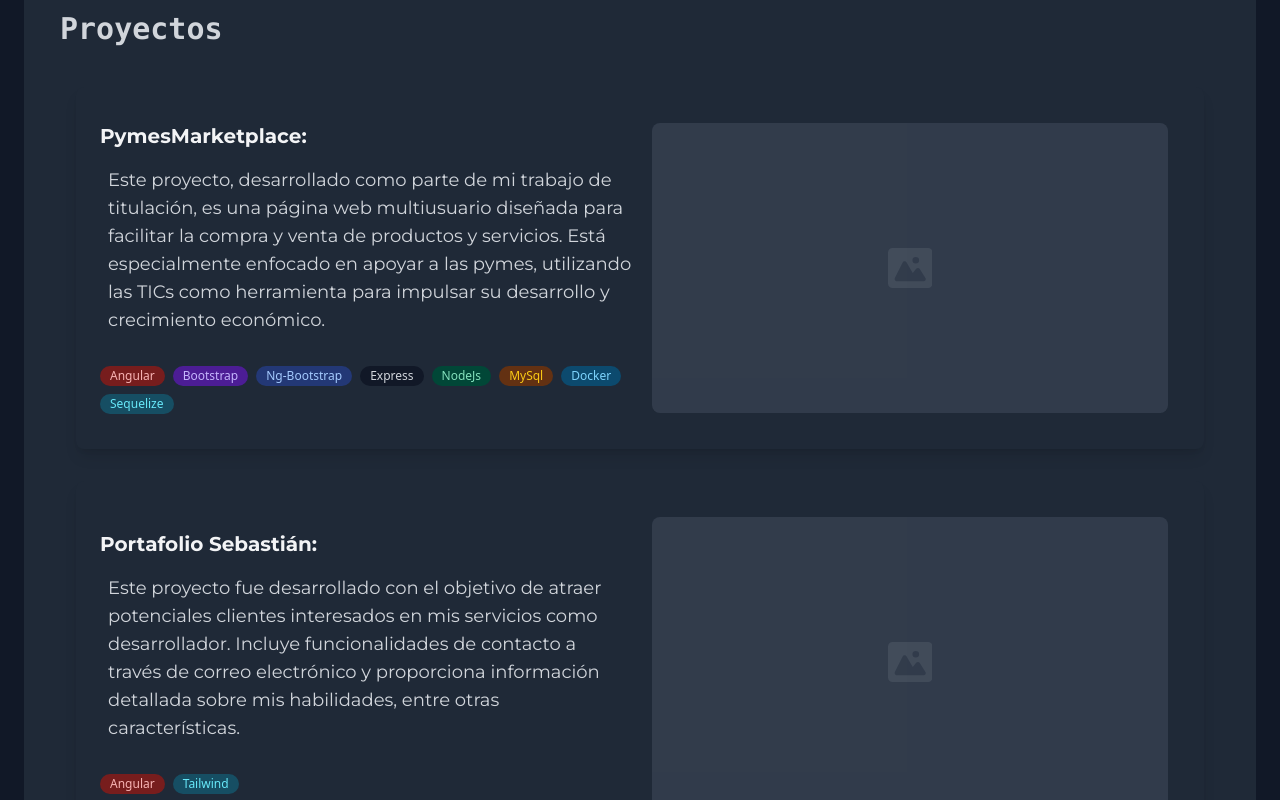
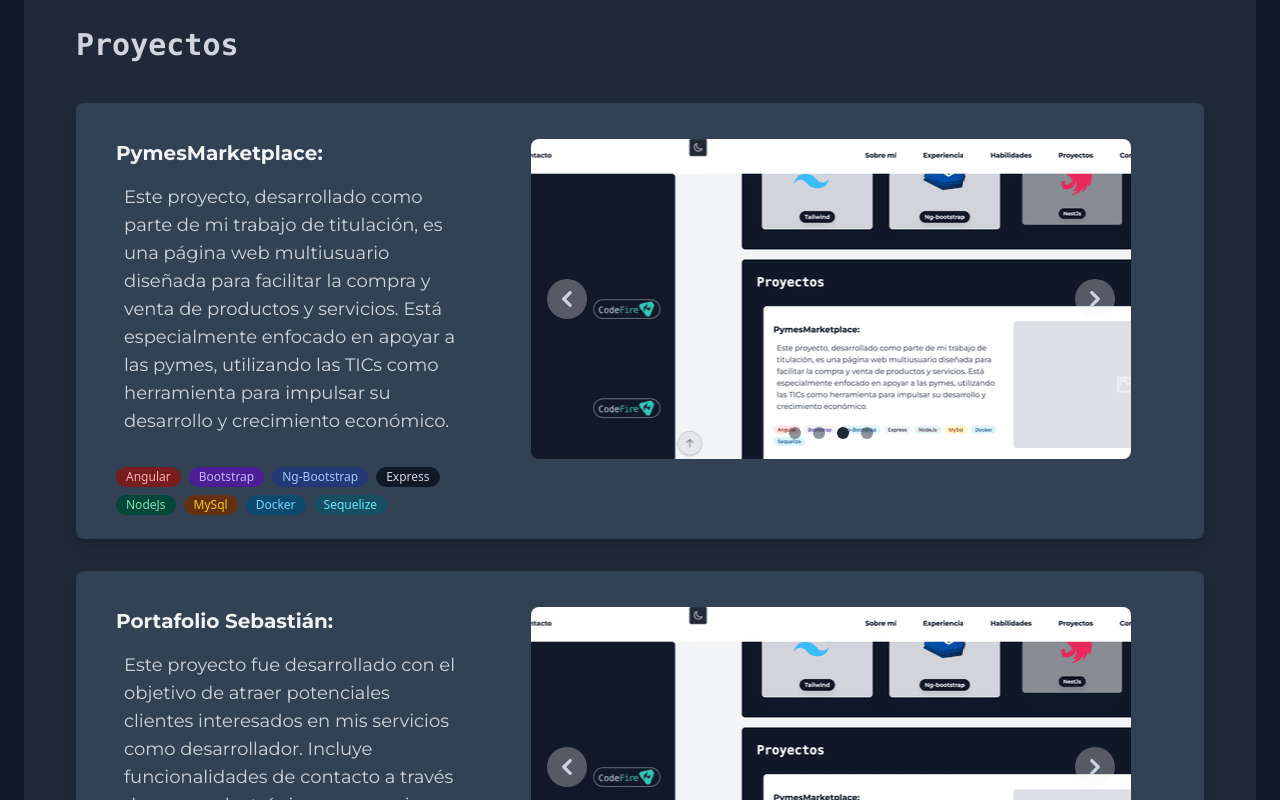
Before and after one commit to sebastianvr/sebastianvr.github.io, an Angular app: page / in a window 1280 px wide. Shown: the part 2840-3640 px from the top of the page. Built offline with nearby package versions, Linux system fonts and the light colour scheme.

Commit message:
feat: Implementación de componente carousel en componente de projects.

```diff
--- a/src/app/pages/projects/projects.component.css
+++ b/src/app/pages/projects/projects.component.css
@@ -0,0 +1,3 @@
+.custom-z-index {
+    z-index: 5 !important;
+}
--- a/src/app/pages/projects/projects.component.html
+++ b/src/app/pages/projects/projects.component.html
@@ -1,15 +1,16 @@
-<div class="p-9 bg-gray-900 dark:bg-gray-800 rounded-lg">
-    <div class="text-left mb-6">
-        <h2 class="font-mono sm:text-xl md:text-2xl lg:text-3xl font-semibold text-white dark:text-gray-300">Proyectos
+<div class="p-2 lg:p-9 md:p-4 sm:p-2 bg-gray-900 dark:bg-gray-800 rounded-lg">
+    <div class="text-left lg:mb-2 md:mb-2 sm:mb-2">
+        <h2 class="p-4 font-mono sm:text-xl md:text-2xl lg:text-3xl font-semibold text-white dark:text-gray-300">
+            Proyectos
         </h2>
     </div>
 
     <div class="container mx-auto p-4">
-        <div class="bg-white dark:bg-gray-800 rounded-lg shadow-lg flex flex-col lg:flex-row p-4 lg:p-6">
-            <div class="lg:w-1/2 flex flex-col justify-center">
+        <div class="bg-white dark:bg-slate-700 rounded-lg shadow-lg flex flex-col lg:flex-row p-4 lg:p-6">
+            <div class="lg:w-1/2 flex flex-col justify-center md:mx-4">
                 <div>
                     <h2
-                        class="montserrat-font text-md sm:text-base md:text-md lg:text-xl font-bold text-gray-900 dark:text-gray-100 mb-4">
+                        class="mt-3 montserrat-font text-md sm:text-base md:text-lg lg:text-xl font-bold text-gray-900 dark:text-gray-100 mb-4">
                         PymesMarketplace:</h2>
                     <p class="montserrat-font text-sm sm:text-base md:text-lg text-gray-700 dark:text-gray-300 px-2">
                         Este proyecto, desarrollado como parte de mi trabajo de titulación, es una página web
@@ -20,52 +21,38 @@
                 </div>
                 <div class="mt-8 flex flex-wrap gap-2">
                     <span
-                        class="bg-red-100 text-red-800 text-xs font-medium px-2.5 py-0.5 rounded-full dark:bg-red-900 dark:text-red-300">Angular</span>
+                        class="bg-red-100 text-red-800 text-xs sm:text-xxs lg:text-xs font-medium px-2.5 sm:px-1.5 lg:px-2.5 py-0.5 sm:py-0.25 lg:py-0.5 rounded-full dark:bg-red-900 dark:text-red-300">
+                        Angular
+                    </span>
                     <span
-                        class="bg-violet-100 text-violet-800 text-xs font-medium px-2.5 py-0.5 rounded-full dark:bg-violet-900 dark:text-violet-300">Bootstrap</span>
+                        class="bg-violet-100 text-violet-800 text-xs sm:text-xxs lg:text-xs font-medium px-2.5 sm:px-1.5 lg:px-2.5 py-0.5 sm:py-0.25 lg:py-0.5 rounded-full dark:bg-violet-900 dark:text-violet-300">Bootstrap</span>
                     <span
-                        class="bg-blue-100 text-blue-800 text-xs font-medium px-2.5 py-0.5 rounded-full dark:bg-blue-900 dark:text-blue-300">Ng-Bootstrap</span>
+                        class="bg-blue-100 text-blue-800 text-xs sm:text-xxs lg:text-xs font-medium px-2.5 sm:px-1.5 lg:px-2.5 py-0.5 sm:py-0.25 lg:py-0.5 rounded-full dark:bg-blue-900 dark:text-blue-300">Ng-Bootstrap</span>
                     <span
-                        class="bg-gray-100 text-gray-800 text-xs font-medium px-2.5 py-0.5 rounded-full dark:bg-gray-900 dark:text-gray-300">Express</span>
+                        class="bg-gray-100 text-gray-800 text-xs sm:text-xxs lg:text-xs font-medium px-2.5 sm:px-1.5 lg:px-2.5 py-0.5 sm:py-0.25 lg:py-0.5 rounded-full dark:bg-gray-900 dark:text-gray-300">Express</span>
                     <span
-                        class="bg-green-100 text-green-800 text-xs font-medium px-2.5 py-0.5 rounded-full dark:bg-green-900 dark:text-green-300">NodeJs</span>
+                        class="bg-green-100 text-green-800 text-xs sm:text-xxs lg:text-xs font-medium px-2.5 sm:px-1.5 lg:px-2.5 py-0.5 sm:py-0.25 lg:py-0.5 rounded-full dark:bg-green-900 dark:text-green-300">NodeJs</span>
                     <span
-                        class="bg-yellow-100 text-yellow-800 text-xs font-medium px-2.5 py-0.5 rounded-full dark:bg-yellow-900 dark:text-yellow-300">MySql</span>
+                        class="bg-yellow-100 text-yellow-800 text-xs sm:text-xxs lg:text-xs font-medium px-2.5 sm:px-1.5 lg:px-2.5 py-0.5 sm:py-0.25 lg:py-0.5 rounded-full dark:bg-yellow-900 dark:text-yellow-300">MySql</span>
                     <span
-                        class="bg-sky-100 text-sky-800 text-xs font-medium px-2.5 py-0.5 rounded-full dark:bg-sky-900 dark:text-sky-300">Docker</span>
+                        class="bg-sky-100 text-sky-800 text-xs sm:text-xxs lg:text-xs font-medium px-2.5 sm:px-1.5 lg:px-2.5 py-0.5 sm:py-0.25 lg:py-0.5 rounded-full dark:bg-sky-900 dark:text-sky-300">Docker</span>
                     <span
-                        class="bg-cyan-100 text-cyan-800 text-xs font-medium px-2.5 py-0.5 rounded-full dark:bg-cyan-900 dark:text-cyan-300">Sequelize</span>
-                </div>
-            </div>
-            <div class="flex justify-center items-center lg:w-1/2 p-3">
-                @if (!loading) {
-                <div class="w-full h-0 relative" style="padding-bottom: 56.25%;">
-                    <!-- imagenes carrousel -->
-                </div>
-                }@else {
-                <div style="padding-bottom: 56.25%;"
-                    class="w-full h-0 relative bg-gray-300 rounded-lg animate-pulse dark:bg-gray-700">
-                    <div class="flex justify-center items-center w-full h-full absolute top-0 left-0">
-                        <svg class="h-10 text-gray-200 dark:text-gray-600" aria-hidden="true"
-                            xmlns="http://www.w3.org/2000/svg" fill="currentColor" viewBox="0 0 20 18">
-                            <path
-                                d="M18 0H2a2 2 0 0 0-2 2v14a2 2 0 0 0 2 2h16a2 2 0 0 0 2-2V2a2 2 0 0 0-2-2Zm-5.5 4a1.5 1.5 0 1 1 0 3 1.5 1.5 0 0 1 0-3Zm4.376 10.481A1 1 0 0 1 16 15H4a1 1 0 0 1-.895-1.447l3.5-7A1 1 0 0 1 7.468 6a.965.965 0 0 1 .9.5l2.775 4.757 1.546-1.887a1 1 0 0 1 1.618.1l2.541 4a1 1 0 0 1 .028 1.011Z" />
-                        </svg>
-                        <span class="sr-only">Loading...</span>
-                    </div>
+                        class="bg-cyan-100 text-cyan-800 text-xs sm:text-xxs lg:text-xs font-medium px-2.5 sm:px-1.5 lg:px-2.5 py-0.5 sm:py-0.25 lg:py-0.5 rounded-full dark:bg-cyan-900 dark:text-cyan-300">Sequelize</span>
                 </div>
 
-                }
+            </div>
+            <div class="custom-z-index container my-3">
+                <component-carousel></component-carousel>
             </div>
         </div>
     </div>
 
     <div class="container mx-auto p-4">
-        <div class="bg-white dark:bg-gray-800 rounded-lg shadow-lg flex flex-col lg:flex-row p-4 lg:p-6">
-            <div class="lg:w-1/2 flex flex-col justify-center">
+        <div class="bg-white dark:bg-slate-700 rounded-lg shadow-lg flex flex-col lg:flex-row p-4 lg:p-6">
+            <div class="lg:w-1/2 flex flex-col justify-center md:mx-4">
                 <div>
                     <h2
-                        class="montserrat-font text-md sm:text-base md:text-md lg:text-xl font-bold text-gray-900 dark:text-gray-100 mb-4">
+                        class="mt-3 montserrat-font text-md sm:text-base md:text-lg lg:text-xl font-bold text-gray-900 dark:text-gray-100 mb-4">
                         Portafolio Sebastián:</h2>
                     <p class="montserrat-font text-sm sm:text-base md:text-lg text-gray-700 dark:text-gray-300 px-2">
                         Este proyecto fue desarrollado con el objetivo de atraer potenciales clientes interesados en mis
@@ -74,34 +61,16 @@
                     </p>
                 </div>
                 <div class="mt-8 flex flex-wrap gap-2">
-                    <span
-                        class="bg-red-100 text-red-800 text-xs font-medium px-2.5 py-0.5 rounded-full dark:bg-red-900 dark:text-red-300">Angular</span>
+                    <span class="bg-red-100 text-red-800 text-xs sm:text-xxs lg:text-xs font-medium px-2.5 sm:px-1.5 lg:px-2.5 py-0.5 sm:py-0.25 lg:py-0.5
+                        rounded-full dark:bg-red-900 dark:text-red-300">Angular</span>
 
-                    <span
-                        class="bg-cyan-100 text-cyan-800 text-xs font-medium px-2.5 py-0.5 rounded-full dark:bg-cyan-900 dark:text-cyan-300">Tailwind</span>
+                    <span class="bg-cyan-100 text-cyan-800 text-xs sm:text-xxs lg:text-xs font-medium px-2.5 sm:px-1.5 lg:px-2.5 py-0.5 sm:py-0.25 lg:py-0.5
+                         rounded-full dark:bg-cyan-900 dark:text-cyan-300">Tailwind</span>
                 </div>
             </div>
-            <div class="flex justify-center items-center lg:w-1/2 p-3">
-                @if (!loading) {
-                <div class="w-full h-0 relative" style="padding-bottom: 56.25%;">
-                    <!-- imagenes carrousel -->
-                </div>
-                }@else {
-                <div style="padding-bottom: 56.25%;"
-                    class="w-full h-0 relative bg-gray-300 rounded-lg animate-pulse dark:bg-gray-700">
-                    <div class="flex justify-center items-center w-full h-full absolute top-0 left-0">
-                        <svg class="h-10 text-gray-200 dark:text-gray-600" aria-hidden="true"
-                            xmlns="http://www.w3.org/2000/svg" fill="currentColor" viewBox="0 0 20 18">
-                            <path
-                                d="M18 0H2a2 2 0 0 0-2 2v14a2 2 0 0 0 2 2h16a2 2 0 0 0 2-2V2a2 2 0 0 0-2-2Zm-5.5 4a1.5 1.5 0 1 1 0 3 1.5 1.5 0 0 1 0-3Zm4.376 10.481A1 1 0 0 1 16 15H4a1 1 0 0 1-.895-1.447l3.5-7A1 1 0 0 1 7.468 6a.965.965 0 0 1 .9.5l2.775 4.757 1.546-1.887a1 1 0 0 1 1.618.1l2.541 4a1 1 0 0 1 .028 1.011Z" />
-                        </svg>
-                        <span class="sr-only">Loading...</span>
-                    </div>
-                </div>
-                }
+            <div class="custom-z-index container my-3">
+                <component-carousel></component-carousel>
             </div>
         </div>
     </div>
-
-
 </div>
--- a/src/app/pages/projects/projects.component.ts
+++ b/src/app/pages/projects/projects.component.ts
@@ -1,9 +1,10 @@
 import { Component } from '@angular/core';
+import { CarouselComponent } from '../../components/carousel/carousel.component';
 
 @Component({
   selector: 'page-projects',
   standalone: true,
-  imports: [],
+  imports: [CarouselComponent],
   templateUrl: './projects.component.html',
   styleUrl: './projects.component.css'
 })
@@ -13,4 +14,6 @@ export class ProjectsComponent {
 
   constructor() { }
 
+
+
 }
```
